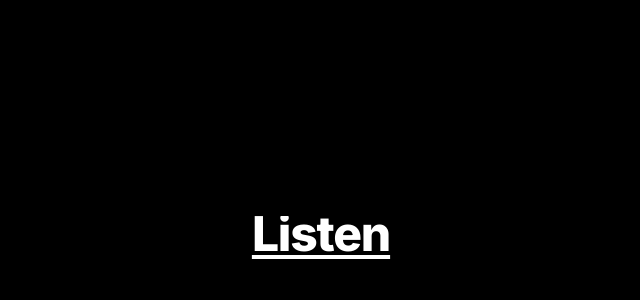
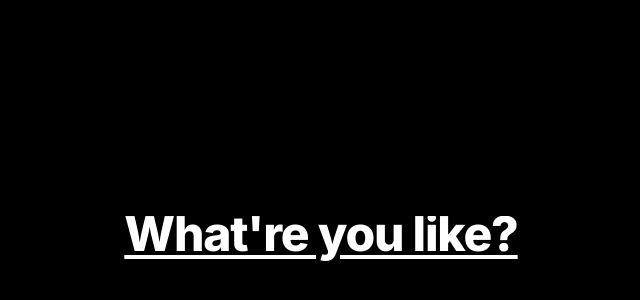
Before and after one commit to advAltTsx/axer, a Next.js app: page /messages in a window 1280 px wide. Shown: the part 3080-3380 px from the top of the page, without its empty margins (319-959 px from the left). Built offline with nearby package versions, Linux system fonts and the light colour scheme.

Commit message:
Update page.tsx

```diff
--- a/app/messages/page.tsx
+++ b/app/messages/page.tsx
@@ -106,7 +106,7 @@ export default function Home() {
                 <DrawerTrigger asChild>
                   <Button variant={'link'}>
                     <h1 className="scroll-m-30 text-white underline p-6 text-2xl font-extrabold tracking-tight lg:text-5xl">
-                      {'Listen'}
+                      {"What're you like?"}
                     </h1>
                   </Button>
                 </DrawerTrigger>
@@ -118,8 +118,11 @@ export default function Home() {
                             <h1 className=" text-blue-600 cursor-pointer p-6">Okay</h1>
                         </DrawerClose>
                       </div>
-                      <div className="flex flex-col justify-center text-center h-full py-10 pt-16">
-           <DrawerTitle><span className=" text-white">All the best, friend.</span></DrawerTitle>
+                      <div className="flex flex-col justify-center text-center h-full py-10 px-6 pt-16">
+           <DrawerTitle><span className=" text-white">People ask me how I am, being myself, complexity or simplicity. I say, both.</span><br/>
+           <Link href="https://youtube.com/playlist?list=PLcp1KqeP2WdnKo__B0XbKg_KJCkld_8PK&si=VrDuzezoI9T1UQif"><span className=" text-blue-600 underline">This playlist reveals it all.</span>
+           </Link>
+           </DrawerTitle>
 
                       </div>
                     </DrawerHeader>
```
